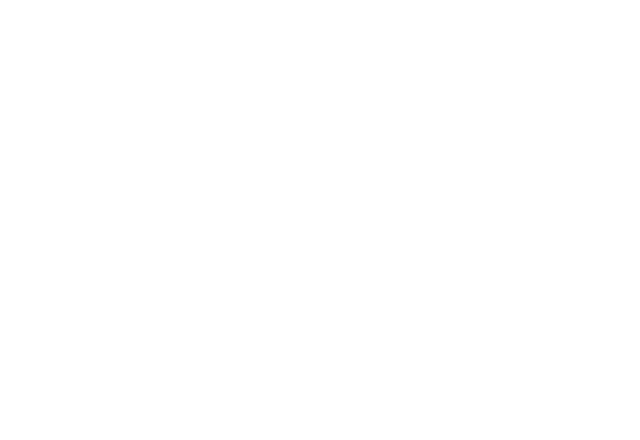
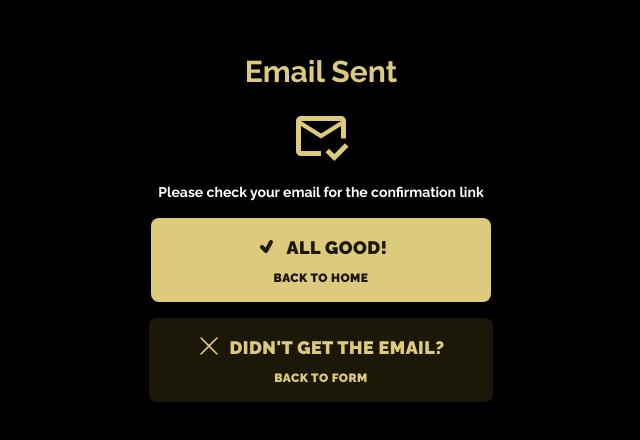
Before and after one commit to EricIshekwene/barbershop-website, a React (Vite) app: page /confirmation in a window 1280 px wide. Before the commit this address had no page. Shown: the part 172-612 px from the top of the page, without its empty margins (319-959 px from the left). Built offline with nearby package versions, Linux system fonts and the light colour scheme; a web font is replaced by a local one.

Commit message:
CLient side Completed

```diff
--- a/src/App.jsx
+++ b/src/App.jsx
@@ -3,12 +3,14 @@
 import { Routes, Route } from 'react-router-dom'
 import Home from './pages/Home'
 import BookingPage from './pages/BookingPage'
+import ConfirmationPage from './pages/ConfirmationPage'
 
 function App() {
   return (
     <Routes>
       <Route path="/" element={<Home />} />
       <Route path="/booking" element={<BookingPage />} />
+      <Route path="/confirmation" element={<ConfirmationPage />} />
     </Routes>
   )
 }
--- a/src/components/bookingpage/BookingForm.jsx
+++ b/src/components/bookingpage/BookingForm.jsx
@@ -1,6 +1,8 @@
 import React, { useState } from 'react';
+import { useNavigate } from 'react-router-dom';
 
 export default function BookingForm({service, date, time}) {
+    const navigate = useNavigate();
     const [name, setName] = useState('');
     const [email, setEmail] = useState('');
     const [phone, setPhone] = useState('');
@@ -85,7 +87,8 @@
             setFormError('');
         }
         if (name !== '' && email !== '' && phone !== '' && instagram !== '' && time !== '' && date !== '' && service !== '') {
-            console.log(name, email, phone, instagram, date, time, service);
+
+            navigate('/confirmation');
         }
     }
     return (
--- /dev/null
+++ b/src/pages/ConfirmationPage.jsx
@@ -0,0 +1,54 @@
+import React from 'react'
+import { MdOutlineMarkEmailRead } from "react-icons/md";
+import { useNavigate } from 'react-router-dom';
+import { TiTick } from "react-icons/ti";
+import { RxCross1 } from "react-icons/rx";
+
+
+export default function ConfirmationPage() {
+    const navigate = useNavigate();
+    return (
+        <div className='flex flex-col bg-black items-center justify-center h-screen gap-4'>
+            <h1 className='text-3xl raleway-regular text-[#DDCA7D] text-center'>Email Sent</h1>
+            <MdOutlineMarkEmailRead className='text-6xl text-[#DDCA7D]' />
+            <p className='text-sm text-white text-center raleway-regular'>Please check your email for the confirmation link</p>
+            {/*
+            <button className='bg-[#DDCA7D] raleway-bold text-[#1c1808] px-13 py-4 rounded-lg text-lg font-medium uppercase tracking-wide shadow-lg transition-all duration-500 transform hover:scale-105 flex items-center gap-2'>
+            <div className='flex gap-10 flex-row'>
+            <TiTick className='text-6xl ' />
+            <div className='flex items-center gap-2 flex-col'>
+            <p className='text-2xl'>All Good!</p>
+              <p className='text-xs'>Back to Home</p>
+            </div>
+            </div>
+            </button>
+            <button className='bg-[#1c1808] raleway-bold text-[#DDCA7D] px-6 py-4 rounded-lg text-lg font-medium uppercase tracking-wide shadow-lg transition-all duration-500 transform hover:scale-105 flex items-center gap-2'>
+                <div className='flex gap-10 flex-row'>
+                  <RxCross1 className='text-6xl' />
+                  <div className='flex items-center gap-2 flex-col'>
+                    <p className='text-xl'>Didn't get the email?</p>
+                    <p className='text-xs'>Back to Form</p>
+                  </div>
+                </div>
+            </button>
+            */}
+             <button className='bg-[#DDCA7D] raleway-bold text-[#1c1808] px-26 py-4 rounded-lg text-lg font-medium uppercase
+             tracking-wide shadow-lg transition-all duration-500 transform hover:scale-105 flex items-center gap-2'
+             onClick={() => navigate('/')}>
+            <div className='flex items-center gap-2 flex-col'>
+            <div className='flex gap-2 flex-row'> <TiTick className='text-2xl ' /> All Good!</div>
+            <p className='text-xs'>Back to Home</p>
+            </div>
+            </button>
+            <button className='bg-[#1c1808] raleway-bold text-[#DDCA7D] px-12 py-4 rounded-lg text-lg font-medium
+            uppercase tracking-wide shadow-lg transition-all duration-500 transform hover:scale-105 flex items-center gap-2'
+            onClick={() => navigate('/booking')}>
+                <div className='flex items-center gap-2 flex-col'>
+                <div className='flex gap-2 flex-row'><RxCross1 className='text-2xl' /> Didn't get the email?</div>
+                <p className='text-xs'>Back to Form</p>
+                </div>
+            </button>
+
+        </div>
+    )
+}
```
Also changed, not shown: 1 other file (tests, documents, lock files or other folders).
